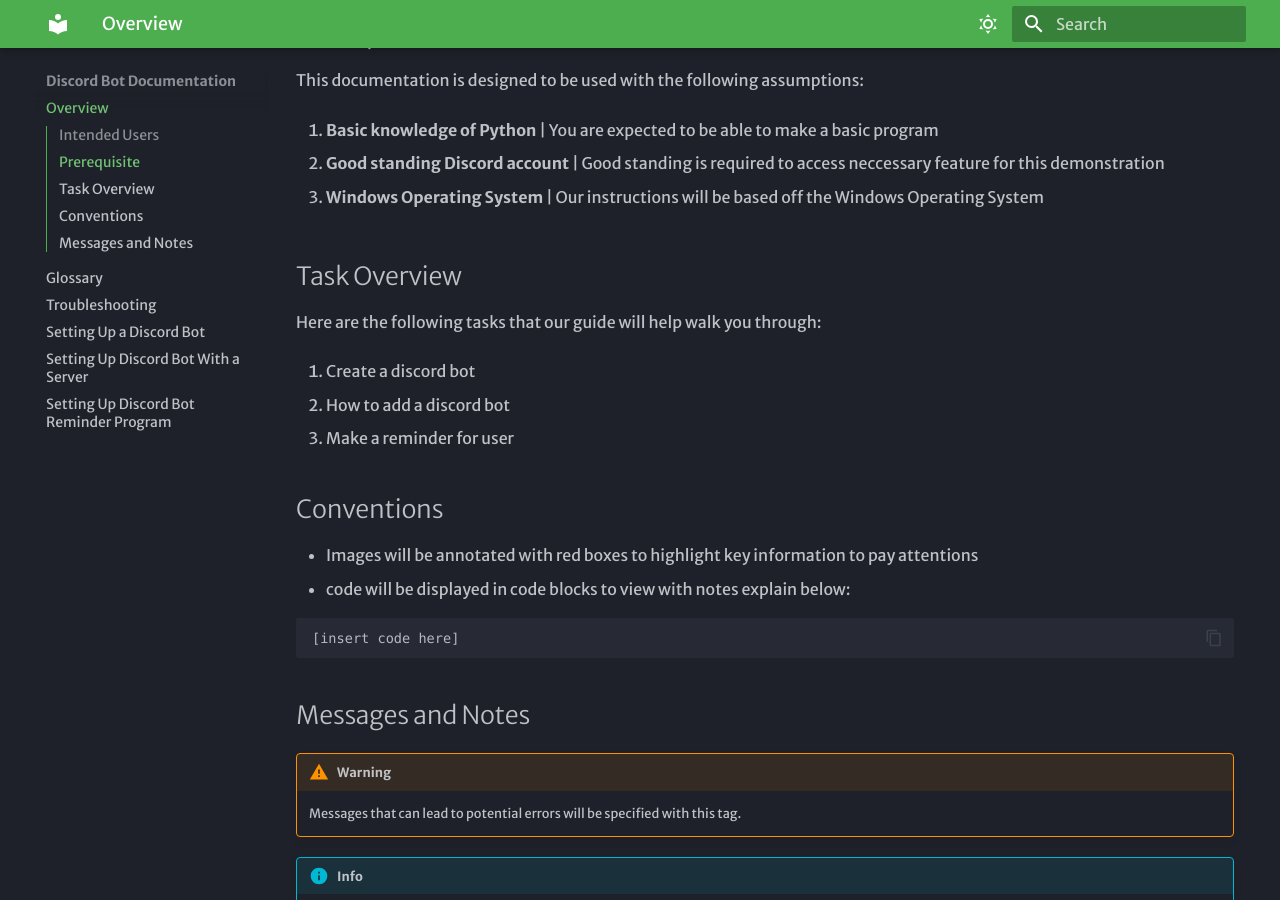
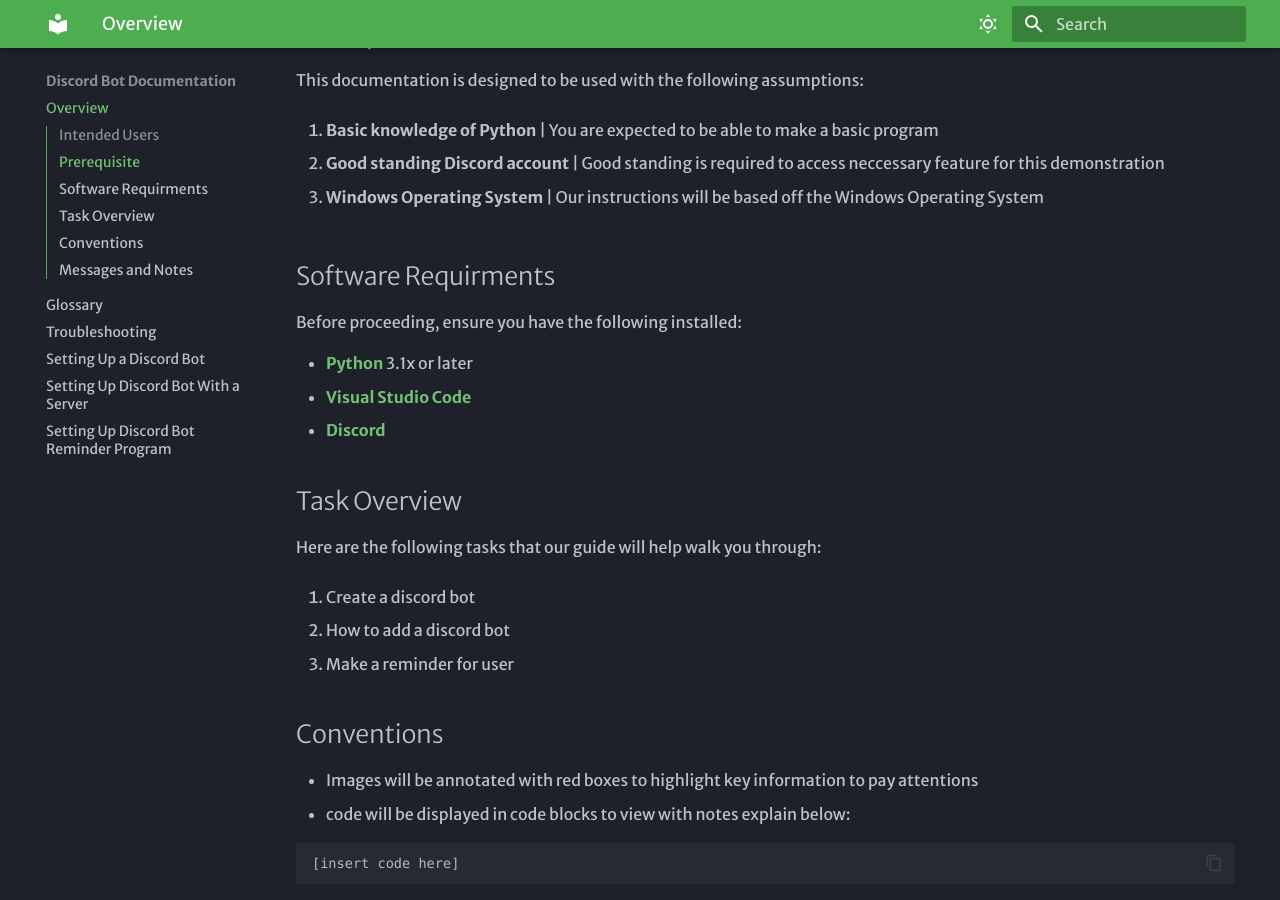
Before and after one commit to TitusLee2000/Discord-Bot-Documentation, an MkDocs documentation site: the page built from docs/index.md, in a window 1280 px wide and 900 px high, scrolled down 471 px. Built offline with MkDocs 1.6.1 and Material for MkDocs 9.7.7, drawn with Linux system fonts in a browser that asks for light colours; some web fonts are replaced.

Commit message:
Update index.md

```diff
--- a/docs/index.md
+++ b/docs/index.md
@@ -18,6 +18,15 @@
 2.  **Good standing Discord account** | Good standing is required to access neccessary feature for this demonstration
 
 3.  **Windows Operating System** | Our instructions will be based off the Windows Operating System
+
+
+## Software Requirments
+
+Before proceeding, ensure you have the following installed:
+
+- [**Python**](https://www.python.org/downloads/) 3.1x or later
+- [**Visual Studio Code**](https://code.visualstudio.com/download)
+- [**Discord**](https://discord.com/)
 
 ## Task Overview
 
```
